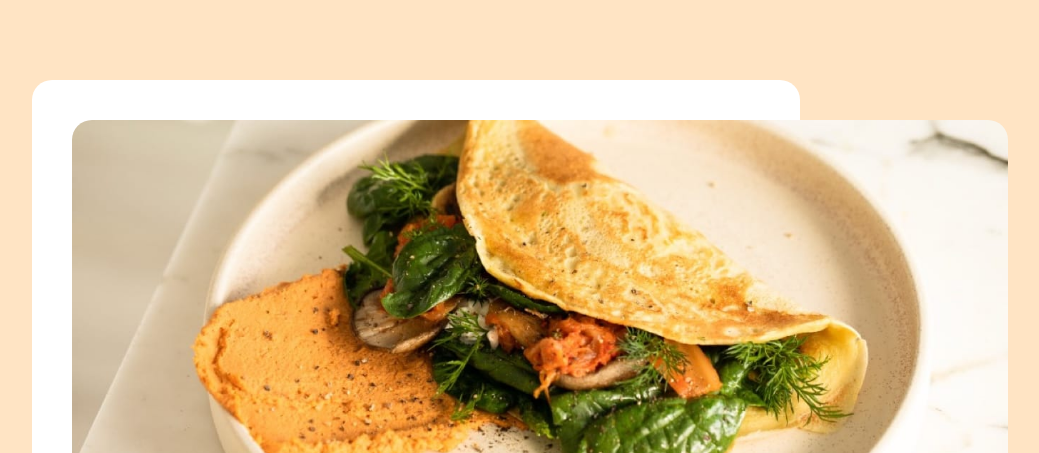
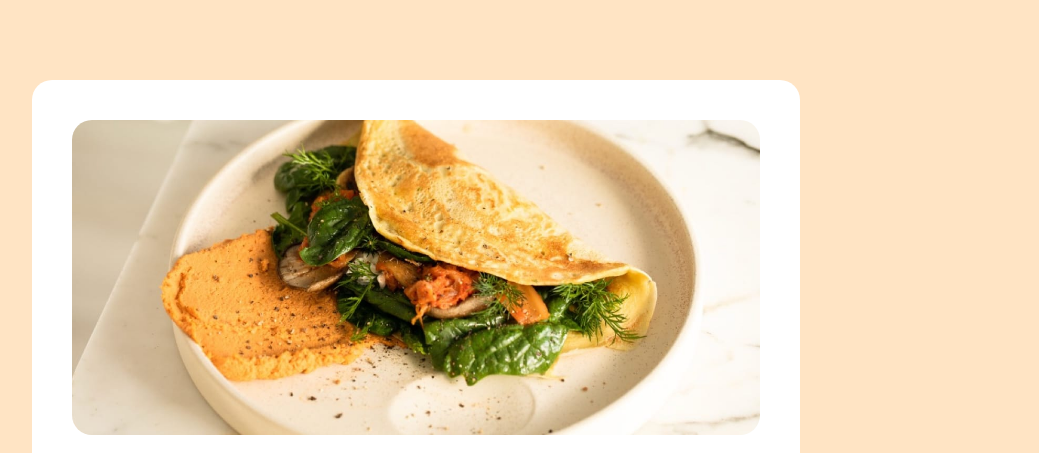
Before and after one commit to LucasLorde00/FEM-Omellete-Recipe, a plain HTML site: page index.html in a window 1280 px wide. Shown: the top 453 px of the page, without its empty margins (224-1263 px from the left). Drawn offline with Linux system fonts and the light colour scheme.

Commit message:
style.css

```diff
--- a/style.css
+++ b/style.css
@@ -29,8 +29,10 @@ body {
 }
 
 .sub-div img {
-    max-height: 53.5dvh;
+    width: 100%;
+    height: auto;
     border-radius: 20px;
+    display: block;
 }
 
 .initial-text {
```
